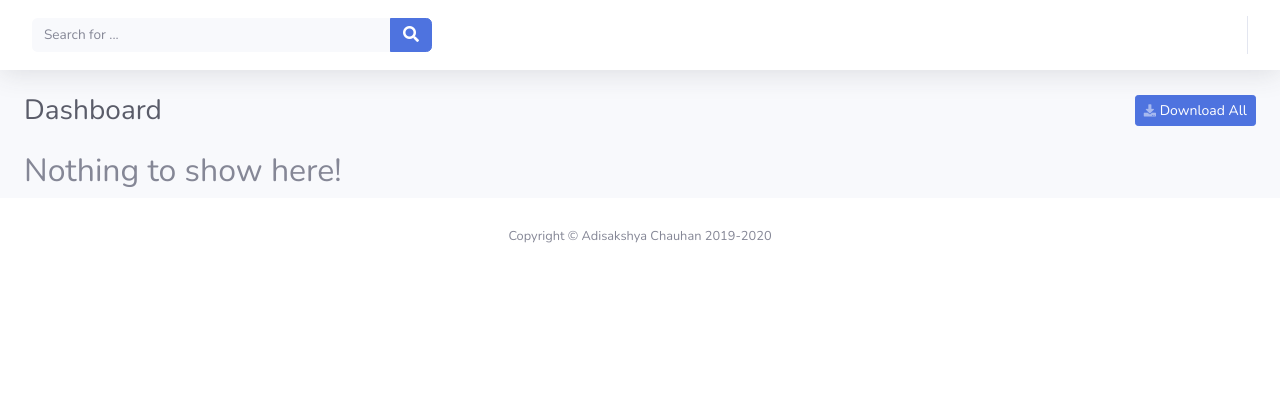
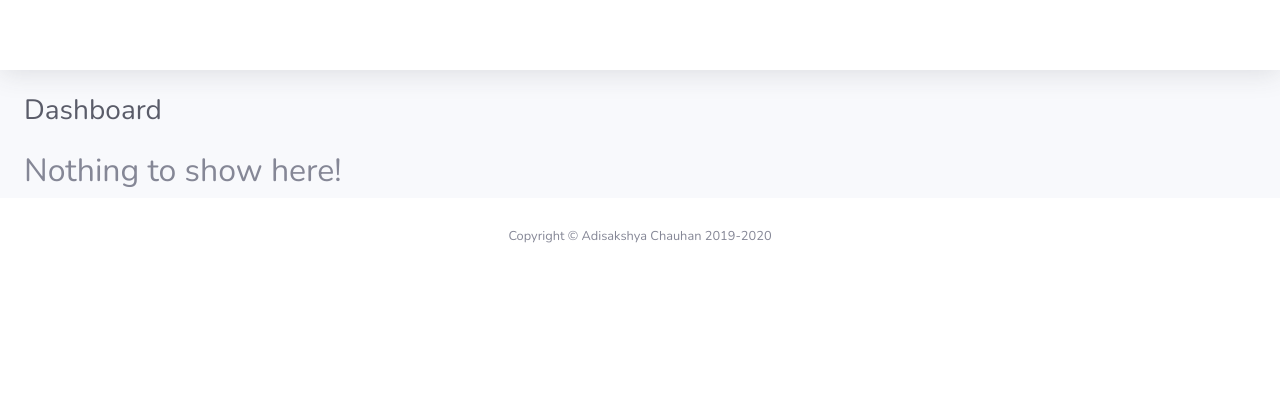
Before and after one commit to adisakshya/JustShareIt, a Flask app: template webserver/templates/share.html in a window 1280 px wide. Shown: the top 420 px of the page. Run offline with Flask 2, Linux system fonts and the light colour scheme; the template is opened without the code that fills it, so the values that code supplies are empty.

Commit message:
removed: non-functional elements

```diff
--- a/webserver/templates/share.html
+++ b/webserver/templates/share.html
@@ -13,9 +13,10 @@
 <body id="page-top">
     <div id="wrapper">
         <div class="d-flex flex-column" id="content-wrapper">
-            <div id="content"><nav class="navbar navbar-light navbar-expand bg-white shadow mb-4 topbar static-top">
+            <div id="content">
+<nav class="navbar navbar-light navbar-expand bg-white shadow mb-4 topbar static-top">
     <div class="container-fluid">
-        <form class="form-inline d-none d-sm-inline-block mr-auto ml-md-3 my-2 my-md-0 mw-100 navbar-search">
+        <!-- <form class="form-inline d-none d-sm-inline-block mr-auto ml-md-3 my-2 my-md-0 mw-100 navbar-search">
             <div class="input-group">
                 <input type="text" class="bg-light form-control border-0 small" placeholder="Search for ..." />
                 <div class="input-group-append">
@@ -24,27 +25,27 @@
                     </button>
                 </div>
             </div>
-        </form>
-        <ul class="nav navbar-nav flex-nowrap ml-auto">
+        </form> -->
+        <!-- <ul class="nav navbar-nav flex-nowrap ml-auto">
             <div class="d-none d-sm-block topbar-divider"></div>
             <li class="nav-item dropdown no-arrow">
                 <div class="nav-item">
-                    <!-- {% if admin_name %}
+                    {% if admin_name %}
                     <div class="nav-link"><span class="d-none d-lg-inline mr-2 text-gray-600 small">{{ admin_name }}</span>
                         <img class="border rounded-circle img-profile" src="{{ url_for('static', filename='img/avatar2.jpeg') }}" />
                     </div>
-                    {% endif %} -->
+                    {% endif %}
                 </div>
             </li>
-        </ul>
+        </ul> -->
     </div>
 </nav>
 <div class="container-fluid">
     <div class="d-sm-flex justify-content-between align-items-center mb-4">
         <h3 class="text-dark mb-0">Dashboard</h3>
-        <a class="btn btn-primary btn-sm d-none d-sm-inline-block" role="button" href="#">
+        <!-- <a class="btn btn-primary btn-sm d-none d-sm-inline-block" role="button" href="#">
             <i class="fas fa-download fa-sm text-white-50"></i>&nbsp;Download All
-        </a>
+        </a> -->
     </div>
 
     {% if files.number_of_files and username %}
```
